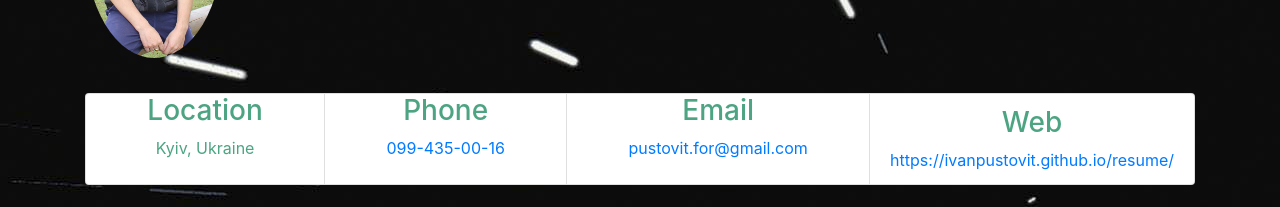
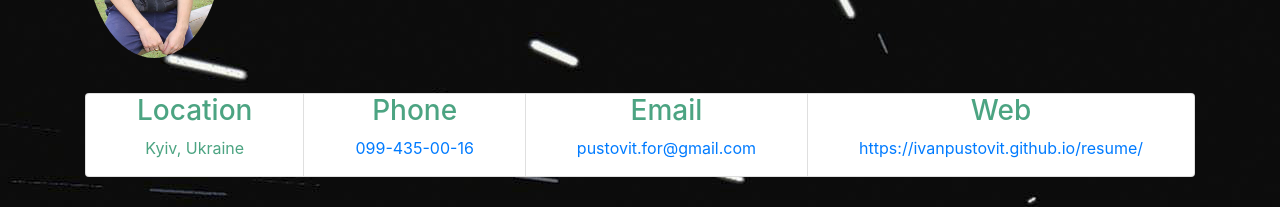
Before and after one commit to IvanPustovit/resume, a plain HTML site: page index.html in a window 1280 px wide. Shown: the part 192-399 px from the top of the page. Drawn offline with nearby package versions, Linux system fonts and the light colour scheme.

Commit message:
add_resume_bgr2

```diff
--- a/css/styles.css
+++ b/css/styles.css
@@ -1,7 +1,7 @@
 body {
   margin: 0 auto;
   text-align: center;
-  background-image: url("/img/star-wars-backgrounds-14.jpg");
+  background-image: url("../img/star-wars-backgrounds-14.jpg");
 }
 
 *,
--- a/index.html
+++ b/index.html
@@ -43,10 +43,9 @@
               <li class="list-group-item flex-fill contact_use">
                 <h3>Email</h3>
                 <a href="mailto:pustovit.for@gmail.com"
-                  >pustovit.for@gmail.com</a
-                >
+                  >pustovit.for@gmail.com</a>
               </li>
-              <li class="list-group-item">
+              <li class="list-group-item flex-fill contact_use">
                 <h3>Web</h3>
                 <a href="https://ivanpustovit.github.io/resume/">https://ivanpustovit.github.io/resume/</a>
               </li>
```
